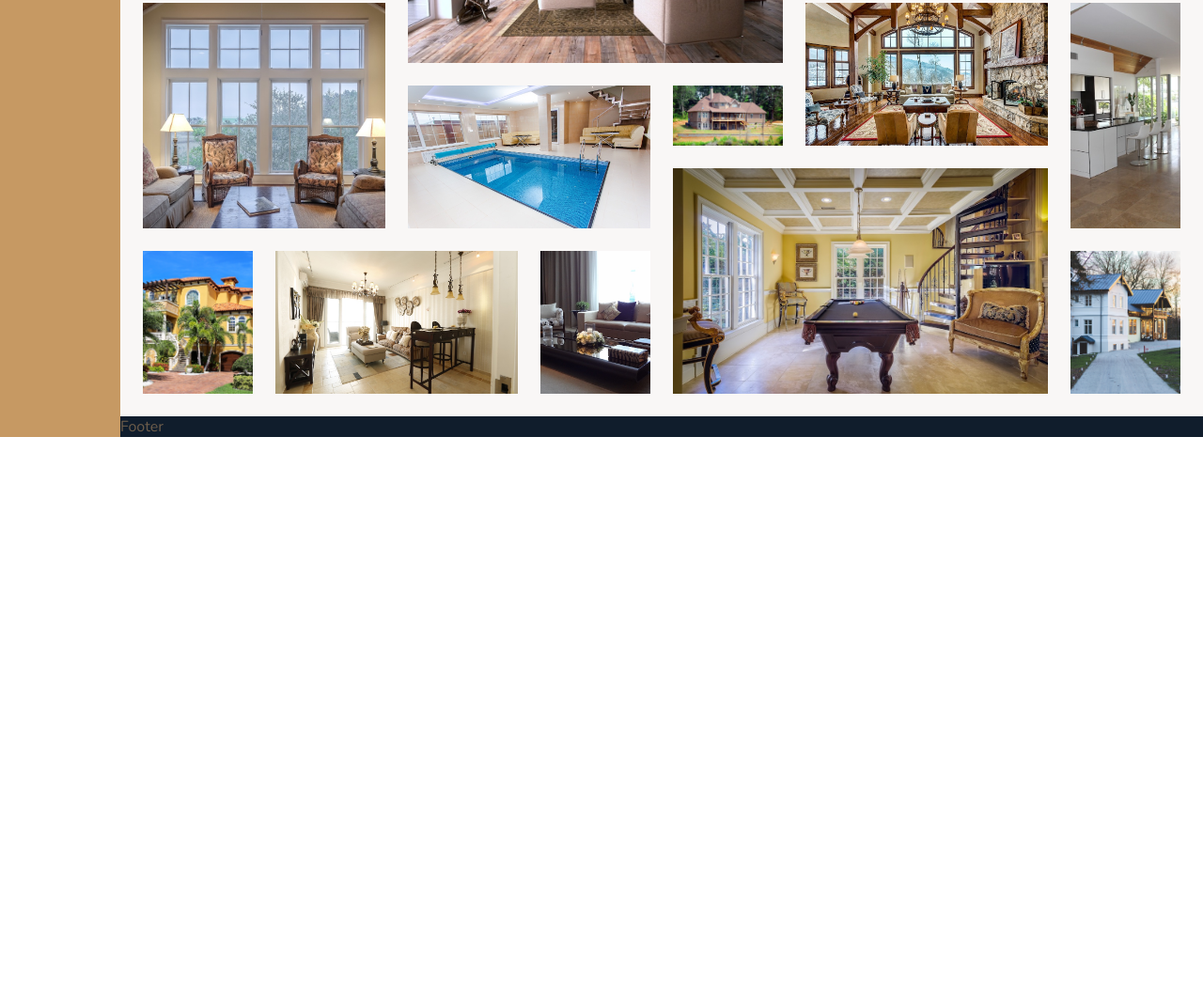
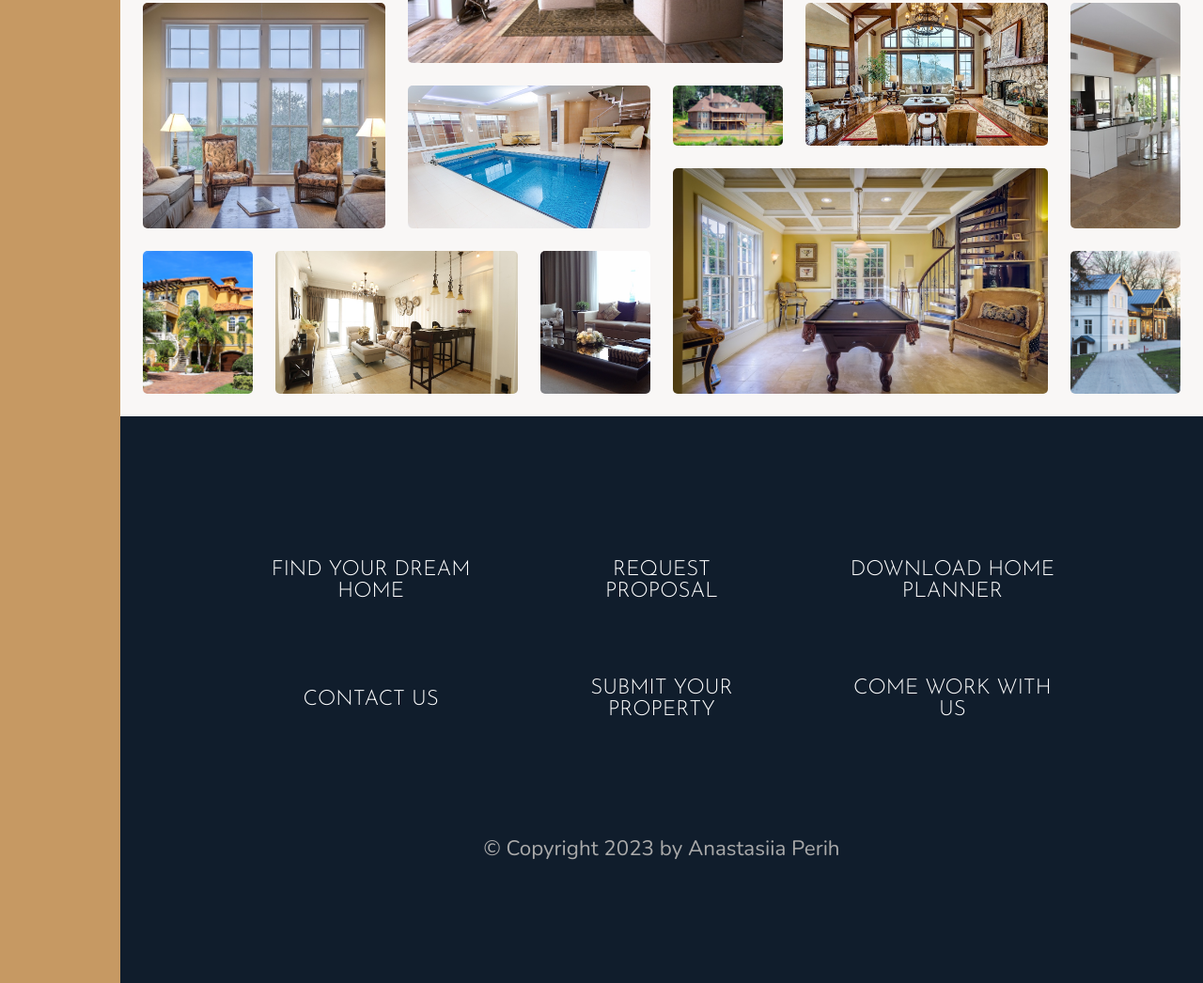
Before and after one commit to anastasia-in-code/real-estate, a website: page index.html in a window 1280 px wide. Shown: the part 5238-6284 px from the top of the page at 94% size. Before the commit the page ends 5703 px from the top, so only its background shows below. Drawn offline with nearby package versions, Linux system fonts and the light colour scheme.

Commit message:
footer markup&styling

```diff
--- a/index.html
+++ b/index.html
@@ -347,6 +347,18 @@
         <img src="img/gal-14.jpeg" alt="gallery image 14" class="gallery__img" />
       </figure>
     </section>
-    <footer class="footer">Footer</footer>
+    <footer class="footer">
+        <ul class="nav">
+            <li class="nav__item"><a href="" class="nav__link">Find your dream home</a></li>
+            <li class="nav__item"><a href="" class="nav__link">Request proposal</a></li>
+            <li class="nav__item"><a href="" class="nav__link">Download home planner</a></li>
+            <li class="nav__item"><a href="" class="nav__link">Contact us</a></li>
+            <li class="nav__item"><a href="" class="nav__link">Submit your property</a></li>
+            <li class="nav__item"><a href="" class="nav__link">Come work with us</a></li>
+        </ul>
+        <p class="copyright">
+            &copy; Copyright 2023 by Anastasiia Perih
+        </p>
+    </footer>
   </body>
 </html>
--- a/sass/_footer.scss
+++ b/sass/_footer.scss
@@ -1,4 +1,44 @@
 .footer {
-    background-color: $color-secondary;
-    grid-column: full-start / full-end;
+  background-color: $color-secondary;
+  grid-column: full-start / full-end;
+  padding: 8rem;
 }
+
+.nav {
+  list-style: none;
+
+  display: grid;
+  grid-template-columns: repeat(auto-fit, minmax(15rem, 1fr));
+  grid-gap: 2rem;
+  align-items: center;
+
+  &__link:link,
+  &__link:visited {
+    font-size: 1.4rem;
+    color: #fff;
+    text-decoration: none;
+    font-family: $font-display;
+    border-radius: 5px;
+    text-transform: uppercase;
+    text-align: center;
+    padding: 1.5rem;
+    display: block;
+    transition: all 0.2s;
+  }
+
+  &__link:hover,
+  &__link:active {
+    background-color: rgba(#fff, 0.05);
+    transform: translateY(-3px);
+  }
+}
+
+.copyright {
+    font-size: 1.4rem;
+    color: $color-grey-light-2;
+    margin-top: 6rem;
+    margin-right: auto;
+    margin-left: auto;
+    text-align: center;
+    width: 70%;
+}
--- a/sass/_gallery.scss
+++ b/sass/_gallery.scss
@@ -85,5 +85,6 @@
     height: 100%;
     object-fit: cover;
     display: block;
+    border-radius: 5px;
   }
 }
```
Also changed, not shown: css/style.css.
